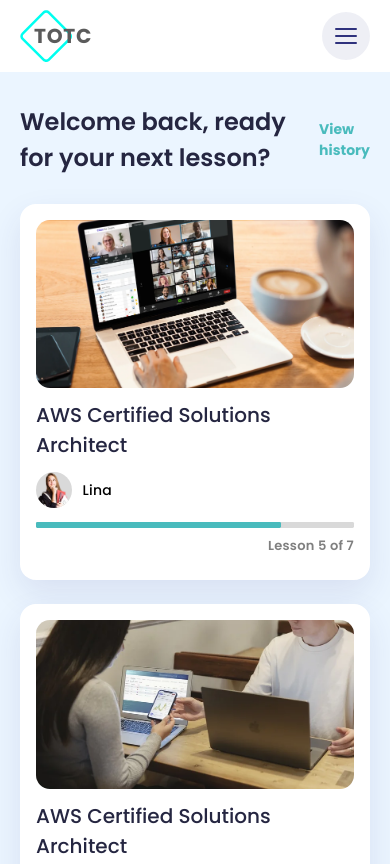
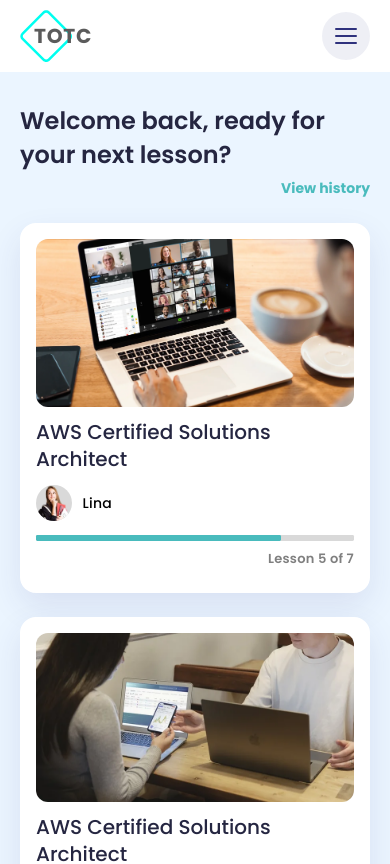
Before and after one commit to nadirjamal100-code/totc-e-learning, a Next.js app: page /course in a window 390 px wide. Shown: the top 864 px of the page. Built offline with nearby package versions, Linux system fonts and the light colour scheme.

Commit message:
fix view history mobile issue

```diff
--- a/app/globals.css
+++ b/app/globals.css
@@ -1979,8 +1979,29 @@
 /* ---- course: mobile --------------------------------------------------------- */
 @media (max-width: 699px) {
   .continue { padding: 32px 20px; }
-  .continue__title { font-size: 24px; }
+  .continue .blog-section__head {
+    display: grid;
+    grid-template-columns: minmax(0, 1fr);
+    align-items: start;
+    row-gap: 8px;
+  }
+  .continue__title {
+    min-width: 0;
+    font-size: 24px;
+    line-height: 1.4;
+  }
+  .continue__history {
+    justify-self: end;
+    max-width: none;
+    padding-top: 0;
+    font-size: 14px;
+    line-height: 1.4;
+    text-align: right;
+  }
+  .continue__grid { margin-top: 24px; }
   .continue-card__title { font-size: 20px; }
+  .continue-card__media { border-radius: 12px; }
+  .continue-card__title { line-height: 1.35; }
 
   .cat-section { padding: 32px 20px 0; }
   .cat-card__title { font-size: 22px; }
```
